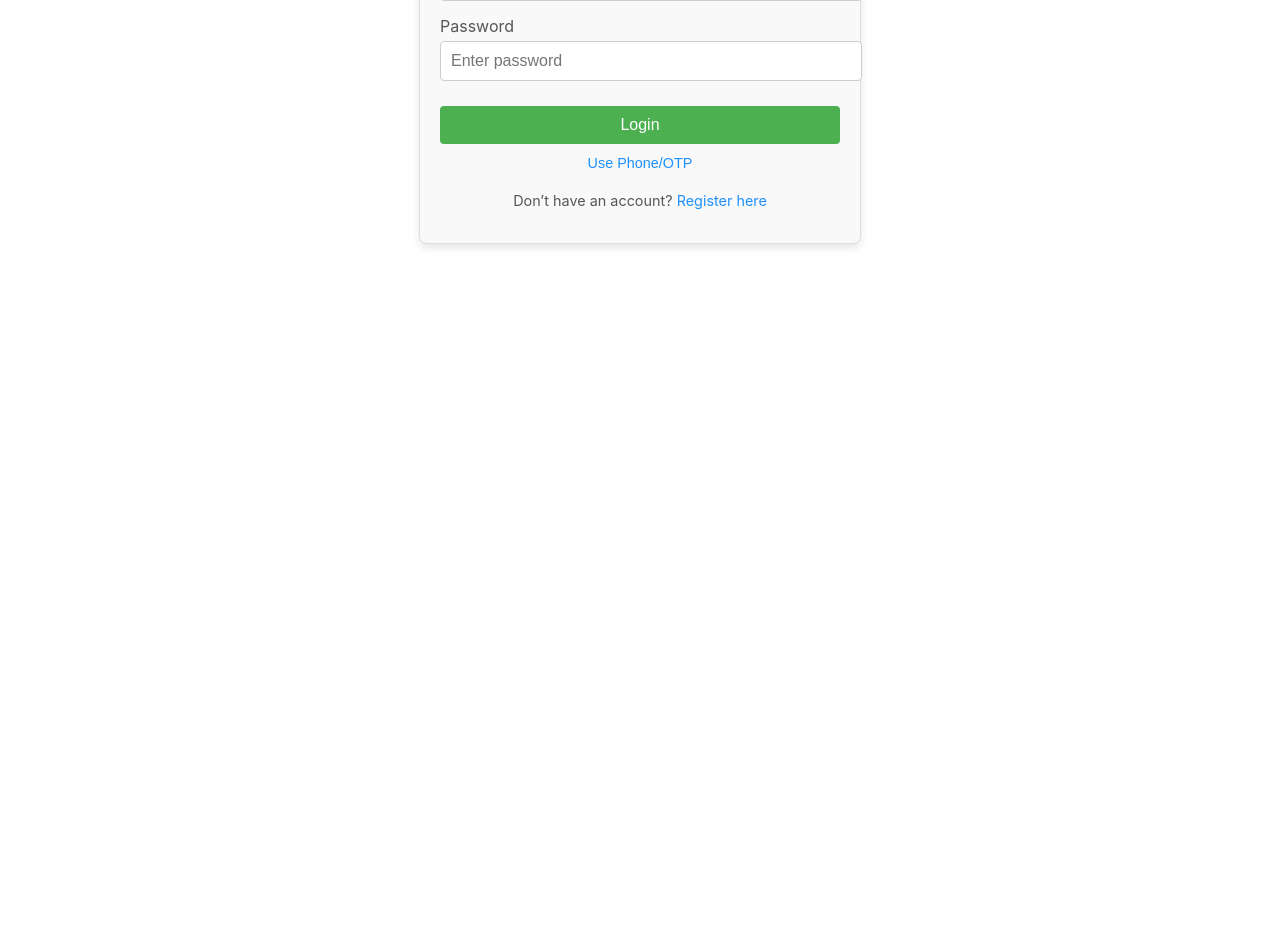
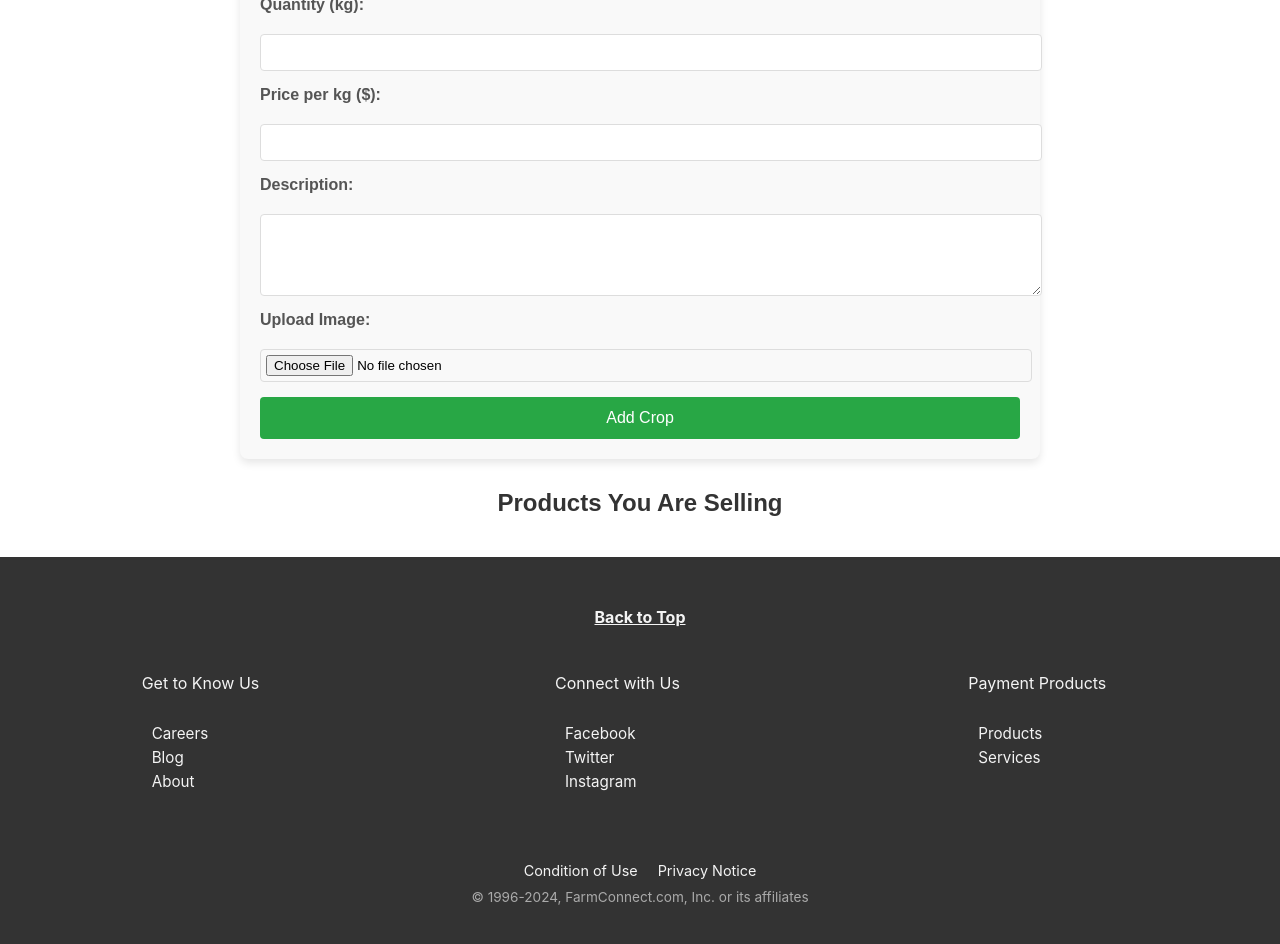
Before and after one commit to Varsh-raj/Major11, a React (Create React App) app in the folder frontend/farmer-dashboard/: page / in a window 1280 px wide. Shown: the part 280-1224 px from the top of the page. Before the commit the page ends 800 px from the top, so only its background shows below. Built offline with nearby package versions, Linux system fonts and the light colour scheme.

Commit message:
Initial commit

```diff
--- /dev/null
+++ b/frontend/farmer-dashboard/src/Component/Footer.css
@@ -0,0 +1,99 @@
+  /* Footer */
+footer {
+    background-color: #333;
+    color: #f4f4f4;
+    padding: 40px 20px;
+  }
+
+  .foot-pannel-1 {
+    text-align: center;
+    padding: 10px;
+    font-weight: bold;
+    cursor: pointer;
+    text-decoration: underline;
+  }
+
+  .foot-pannel-2 {
+    display: flex;
+    flex-wrap: wrap;
+    justify-content: space-around;
+    padding: 20px 0;
+  }
+
+  .foot-pannel-2 ul {
+    list-style: none;
+    padding: 10px;
+    min-width: 150px;
+  }
+
+  .foot-pannel-2 ul p {
+    font-size: 1.1em;
+    font-weight: bold;
+    margin-bottom: 10px;
+  }
+
+  .foot-pannel-2 ul a {
+    display: block;
+    color: #f4f4f4;
+    text-decoration: none;
+    font-size: 0.95em;
+    margin: 5px 0;
+    transition: color 0.3s;
+  }
+
+  .foot-pannel-2 ul a:hover {
+    color: #28a745;
+  }
+
+  /* Center alignment for foot-pannel-4 */
+  .foot-pannel-4 {
+    text-align: center;
+    padding-top: 20px;
+  }
+
+  .foot-pannel-4 .pages {
+    display: flex;
+    justify-content: center;
+    margin-bottom: 10px;
+  }
+
+  .foot-pannel-4 .pages a {
+    color: #f4f4f4;
+    text-decoration: none;
+    font-size: 0.9em;
+    margin: 0 10px;
+    transition: color 0.3s;
+  }
+
+  .foot-pannel-4 .pages a:hover {
+    color: #28a745;
+  }
+
+  .foot-pannel-4 .copyright {
+    font-size: 0.85em;
+    color: #aaa;
+    text-align: center;
+    margin-top: 10px;
+  }
+
+  /* Responsive Styles */
+  @media (max-width: 768px) {
+    .hero-content h1 {
+      font-size: 2.5em;
+    }
+
+    .steps {
+      flex-direction: column;
+      align-items: center;
+    }
+
+    .step {
+      width: 100%;
+      max-width: 300px;
+    }
+
+    .foot-pannel-2 {
+      flex-direction: column;
+      align-items: center;
+    }
+  }
--- /dev/null
+++ b/frontend/farmer-dashboard/src/Component/Footer.jsx
@@ -0,0 +1,47 @@
+// Footer.jsx
+import React from 'react';
+import './Footer.css'; // Import a CSS file for styling (optional)
+
+function Footer() {
+  return (
+    <footer>
+          <div className="foot-pannel-1">Back to Top</div>
+          <div className="foot-pannel-2">
+            <div>
+              <p>Get to Know Us</p>
+              <ul>
+                <li><a href="#careers">Careers</a></li>
+                <li><a href="#blog">Blog</a></li>
+                <li><a href="#about">About</a></li>
+              </ul>
+            </div>
+            <div>
+              <p>Connect with Us</p>
+              <ul>
+                <li><a href="#facebook">Facebook</a></li>
+                <li><a href="#twitter">Twitter</a></li>
+                <li><a href="#instagram">Instagram</a></li>
+              </ul>
+            </div>
+            <div>
+              <p>Payment Products</p>
+              <ul>
+                <li><a href="#products">Products</a></li>
+                <li><a href="#services">Services</a></li>
+              </ul>
+            </div>
+          </div>
+          <div className="foot-pannel-4">
+            <div className="pages">
+              <a href="#conditions">Condition of Use</a>
+              <a href="#privacy">Privacy Notice</a>
+            </div>
+            <div className="copyright">
+              © 1996-2024, FarmConnect.com, Inc. or its affiliates
+            </div>
+          </div>
+        </footer>
+  );
+}
+
+export default Footer;
--- a/frontend/farmer-dashboard/src/Component/Login.jsx
+++ b/frontend/farmer-dashboard/src/Component/Login.jsx
@@ -1,5 +1,6 @@
 import React, { useState } from "react";
 import Header from "./Header";
+import Footer from "./Footer";
 import "./Login.css"; // CSS file for styling
 
 const Login = () => {
@@ -23,9 +24,9 @@ const Login = () => {
     }
   };
 
-  return (
-    <>
-      <Header />
+return (
+  <>
+    <Header />
     <div className="login-container">
       <h2>Login</h2>
       <div className="form-group">
@@ -57,8 +58,9 @@ const Login = () => {
         <a href="/register" className="register-link">Register here</a>
       </p>
     </div>
-    </>
-  );
+    <Footer /> {/* Add Footer component here */}
+  </>
+);
 };
 
 export default Login;
--- a/frontend/farmer-dashboard/src/Component/Page.css
+++ b/frontend/farmer-dashboard/src/Component/Page.css
@@ -50,10 +50,11 @@
 
   /* Hero Section */
   .hero {
-    background-image: url('https://source.unsplash.com/1600x900/?farm,field');
+    background-image: url('C:\Users\HP\Desktop\major11\hero-farmer.webp');
     background-size: cover;
     background-position: center;
     color: #fff;
+    height: 400px;
     padding: 80px 20px;
     text-align: center;
   }
--- a/frontend/farmer-dashboard/src/Component/Profile.jsx
+++ b/frontend/farmer-dashboard/src/Component/Profile.jsx
@@ -1,5 +1,6 @@
 import React from "react";
 import Header from "./Header";
+import Footer from "./Footer";
 import "./Profile.css"; // Import the CSS file for styling
 
 const Profile = () => {
@@ -58,6 +59,7 @@ const Profile = () => {
         <button className="sell-here-button">Sell Here</button>
       </div>
     </div>
+    < Footer/>
     </>
   );
 };
--- a/frontend/farmer-dashboard/src/Component/Registration.jsx
+++ b/frontend/farmer-dashboard/src/Component/Registration.jsx
@@ -1,6 +1,7 @@
 // Registration.jsx
 import React, { useState } from 'react';
 import Header from "./Header";
+import Footer from "./Footer";
 import './Registration.css'; // Import the CSS file
 
 const Registration = () => {
@@ -121,6 +122,7 @@ const Registration = () => {
         <button type="submit" className="btn-register">Register</button>
       </form>
     </section>
+    <Footer/>
     </>
   );
 };
--- a/frontend/farmer-dashboard/src/Component/Sell.jsx
+++ b/frontend/farmer-dashboard/src/Component/Sell.jsx
@@ -1,5 +1,6 @@
 import React, { useState } from 'react';
-import Header from './Header'; // Adjust the path if needed
+import Header from './Header';
+import Footer from "./Footer"; // Adjust the path if needed
 import "./Sell.css";
 
 const Sell = () => {
@@ -114,6 +115,7 @@ const Sell = () => {
           ))}
         </div>
       </div>
+      <Footer/>
     </>
   );
 };
--- a/frontend/farmer-dashboard/src/Component/Singleprod.jsx
+++ b/frontend/farmer-dashboard/src/Component/Singleprod.jsx
@@ -1,6 +1,7 @@
 import React, { useState, useEffect } from "react";
 //import { useParams } from "react-router-dom";
 import Header from "./Header";
+import Footer from "./Footer";
 import "./Singleprod.css";
 
 const Singleprod = () => {
@@ -71,6 +72,7 @@ const Singleprod = () => {
         ))}
       </div>
     </div>
+    <Footer/>
     </>
   );
 };
--- a/frontend/farmer-dashboard/src/index.js
+++ b/frontend/farmer-dashboard/src/index.js
@@ -6,14 +6,15 @@ import './index.css';
 //import Cart from './Component/Cart';
 //import Singleprod from './Component/Singleprod';
 // import Registration from './Component/Registration';
-//import Sell from './Component/Sell';
-import Login from './Component/Login';
+import Sell from './Component/Sell';
+//import Login from './Component/Login';
+//import Footer from './Component/Footer';
 // import App from './App';
 
 const root = ReactDOM.createRoot(document.getElementById('root'));
 root.render(
   <React.StrictMode>
     {/* <App /> */}
-    <Login/>
+    <Sell/>
   </React.StrictMode>
 );
```
Also changed, not shown: frontend/farmer-dashboard/src/Component/Page.jsx (+5 -42 lines).
